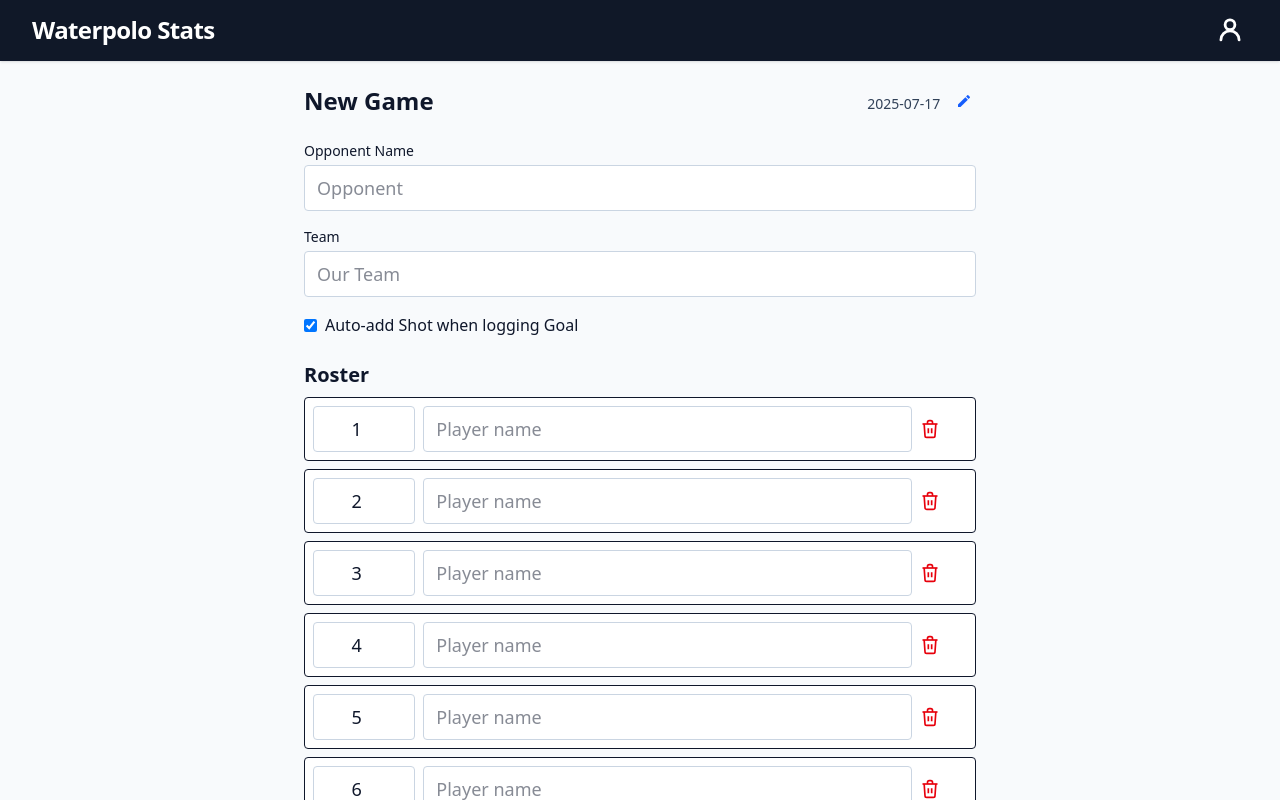
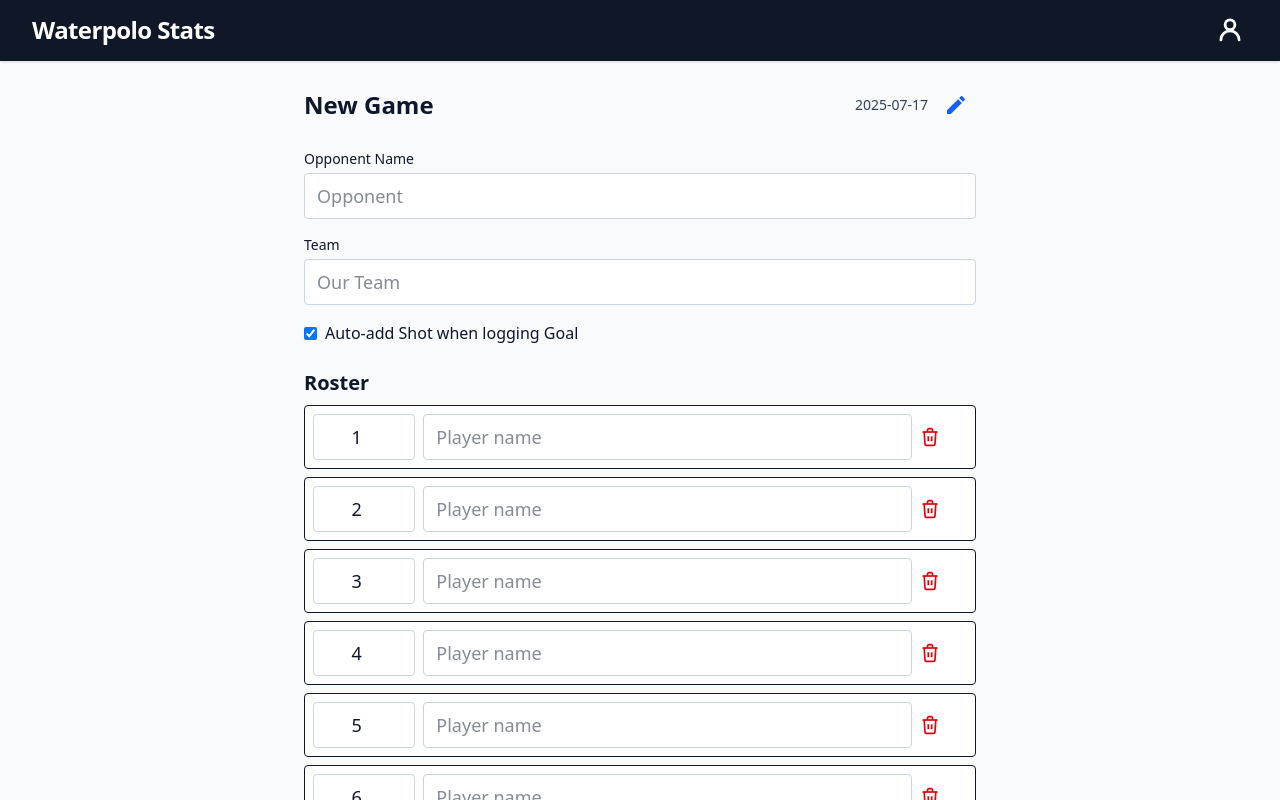
Before and after one commit to ajhunyady/waterpolo, a SvelteKit app: page /game/new in a window 1280 px wide. Shown: the top 800 px of the page. Built offline with nearby package versions, Linux system fonts and the light colour scheme.

Commit message:
Center align date text and edit button

```diff
--- a/src/routes/game/new/+page.svelte
+++ b/src/routes/game/new/+page.svelte
@@ -112,11 +112,11 @@
         }}
       />
     {:else}
-      <span class="text-sm text-slate-700">
-        {date}
+      <span class="inline-flex items-center text-sm text-slate-700">
+        <span>{date}</span>
         <button
           type="button"
-          class="ml-2 p-1 rounded-full text-blue-600 hover:text-blue-700 hover:bg-blue-50 focus-visible:outline focus-visible:outline-2 focus-visible:outline-offset-2 focus-visible:outline-blue-600"
+          class="ml-2 inline-flex items-center justify-center p-2 rounded-full text-blue-600 hover:text-blue-700 hover:bg-blue-50 focus-visible:outline focus-visible:outline-2 focus-visible:outline-offset-2 focus-visible:outline-blue-600"
           aria-label="Edit date"
           title="Edit date"
           onclick={() => {
@@ -125,7 +125,7 @@
           }}
         >
           <!-- Pencil icon -->
-          <svg class="w-4 h-4" viewBox="0 0 24 24" fill="currentColor" aria-hidden="true">
+          <svg class="w-6 h-6" viewBox="0 0 24 24" fill="currentColor" aria-hidden="true">
             <path d="M3 17.25V21h3.75L17.81 9.94l-3.75-3.75L3 17.25z"></path>
             <path d="M20.71 7.04a1 1 0 0 0 0-1.41l-2.34-2.34a1 1 0 0 0-1.41 0l-1.83 1.83 3.75 3.75 1.83-1.83z"></path>
           </svg>
```
